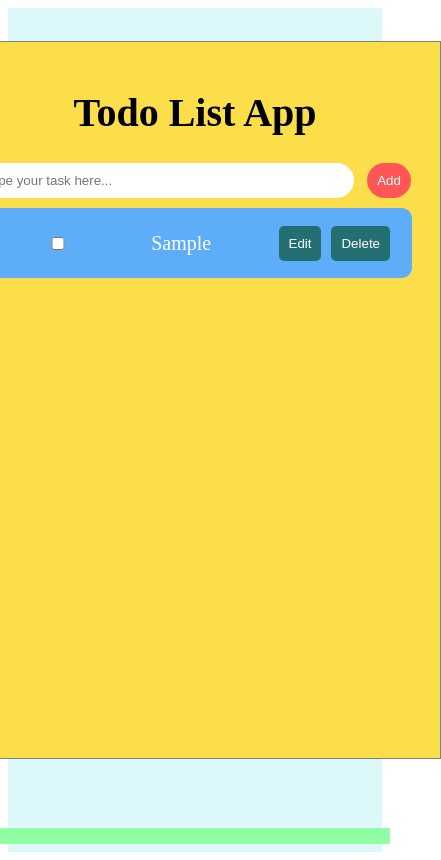
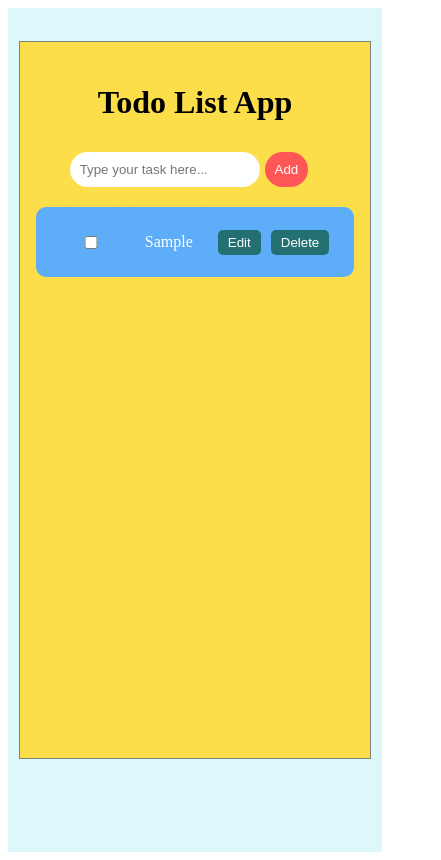
Before and after one commit to samriddhipuranik/todo_list-teknoBuilt, a React (Create React App) app: page / in a window 390 px wide. Both pictures are taken after typing "Sample" into the empty fields and a click on the button "Add". Shown: the whole page, 441 px wide, since content can reach past the window. Built offline with nearby package versions, Linux system fonts and the light colour scheme; no server answers.

Commit message:
App made responsive

```diff
--- a/src/App.css
+++ b/src/App.css
@@ -111,3 +111,32 @@ input {
     opacity: 0;
   }
 }
+/* responsive  */
+@media (max-width: 768px) {
+  .container {
+    font-size: 16px;
+  }
+
+  .todoForm {
+    width: 90%;
+    max-width: 400px;
+    padding: 10px;
+  }
+
+  .singleTodo {
+    padding: 10px 20px;
+    width: 90%;
+    max-width: 400px;
+  }
+
+  .eachTodo-btn {
+    padding: 5px 10px;
+  }
+
+  .add-btn {
+    padding: 10px;
+  }
+  .footer{
+    display: none;
+  }
+}
```
